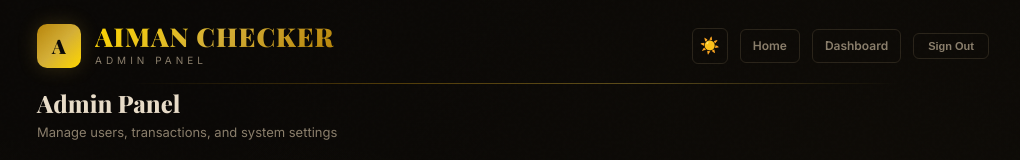
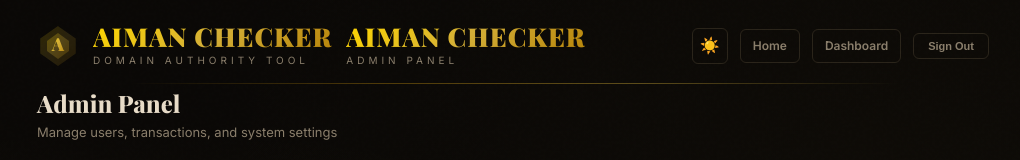
Before and after one commit to junobebe2-ux/aiman-checker, a website: page admin.html in a window 1280 px wide. Shown: the top 160 px of the page, without its empty margins (127-1147 px from the left). Drawn offline with nearby package versions, Linux system fonts and the light colour scheme; no server answers; sample sign-in values are in the browser's storage.

Commit message:
✧ New diamond logo + remove sidebar

```diff
--- a/admin.html
+++ b/admin.html
@@ -188,7 +188,24 @@
   <header>
     <div class="container header-inner">
       <div class="logo" onclick="location.href='index.html'" style="cursor:pointer">
-        <div class="logo-mark">A</div>
+        <div class="logo">
+        <svg class="logo-svg" width="42" height="42" viewBox="0 0 42 42" fill="none" xmlns="http://www.w3.org/2000/svg">
+          <defs>
+            <linearGradient id="goldGrad" x1="0" y1="0" x2="1" y2="1">
+              <stop offset="0%" stop-color="#FFD700"/>
+              <stop offset="50%" stop-color="#D4AF37"/>
+              <stop offset="100%" stop-color="#B8860B"/>
+            </linearGradient>
+          </defs>
+          <path d="M21 2L38 14V28L21 40L4 28V14L21 2Z" fill="url(#goldGrad)" opacity="0.15" stroke="url(#goldGrad)" stroke-width="1.5"/>
+          <path d="M21 8L32 16V26L21 34L10 26V16L21 8Z" fill="url(#goldGrad)" opacity="0.25"/>
+          <text x="21" y="26" text-anchor="middle" fill="url(#goldGrad)" font-family="'Playfair Display', serif" font-size="18" font-weight="900">A</text>
+        </svg>
+        <div class="logo-text">
+          <h1>AIMAN CHECKER</h1>
+          <span class="logo-sub">Domain Authority Tool</span>
+        </div>
+      </div>
         <div class="logo-text">
           <h1>AIMAN CHECKER</h1>
           <span class="logo-sub">Admin Panel</span>
```
Also changed, not shown: dashboard.html (+18 -1 lines), index.html (+15 -1 lines), login.html (+18 -1 lines), pricing.html (+18 -1 lines).
